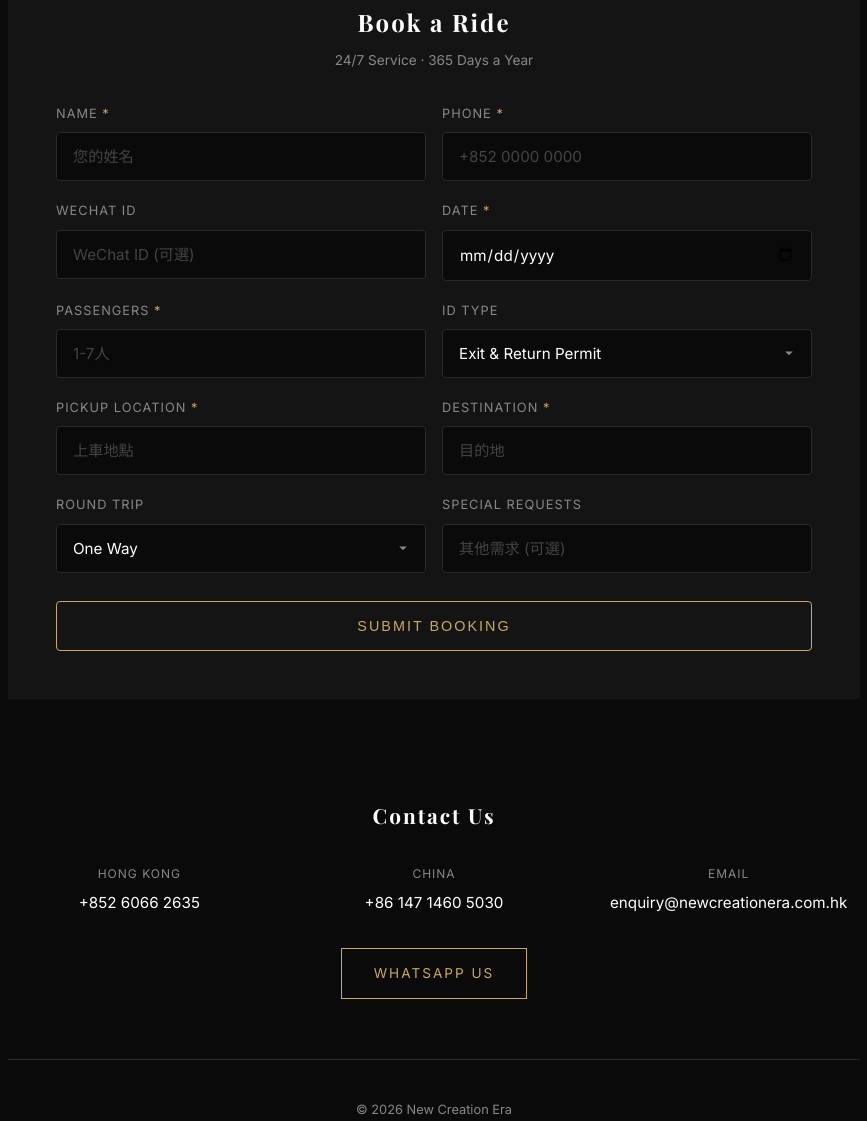
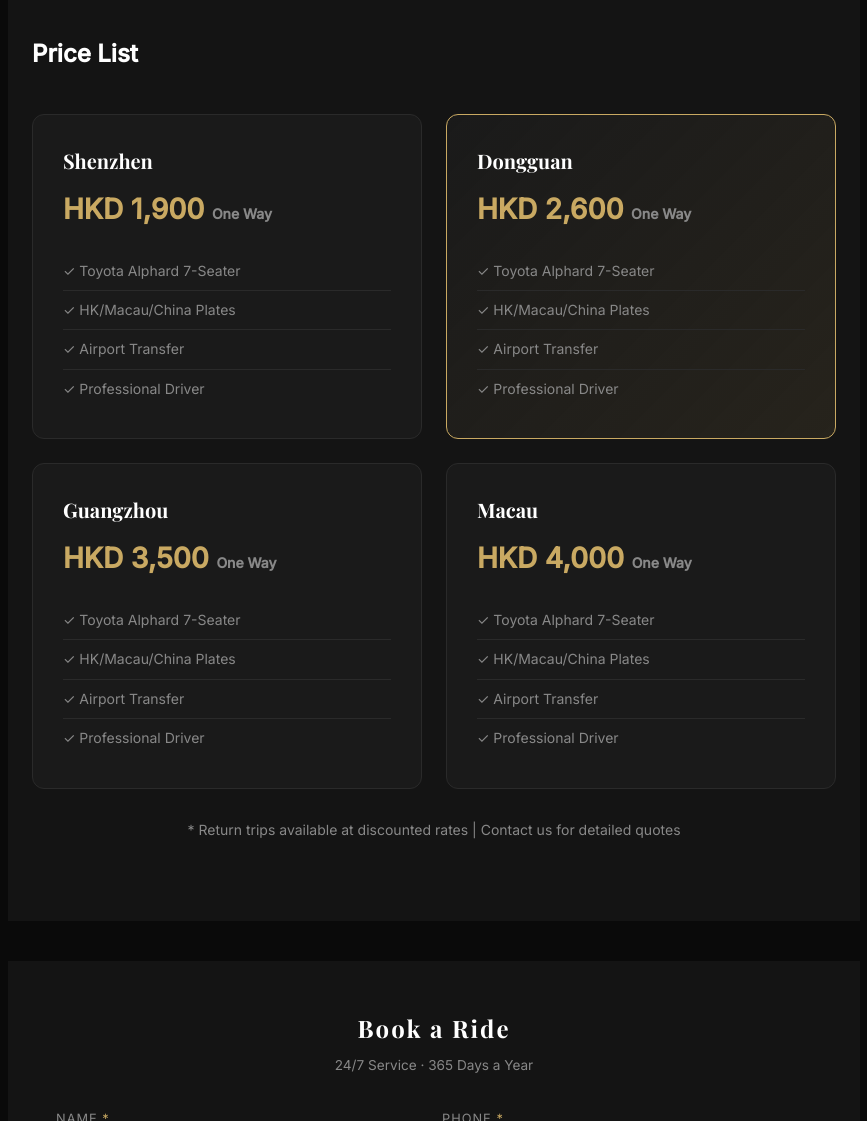
Before and after one commit to isabelliu23/newcreation-car-rental-v2, a plain HTML site: page index-en.html in a window 1280 px wide. Shown: the part 870-1991 px from the top of the page, without its empty margins (206-1073 px from the left). Drawn offline with nearby package versions, Linux system fonts and the light colour scheme.

Commit message:
Add pricing section with actual content

```diff
--- a/index-en.html
+++ b/index-en.html
@@ -576,6 +576,58 @@
             </div>
         </section>
 
+        <section class="pricing">
+            <div class="container">
+                <h2 class="section-title">Price List</h2>
+                <div class="pricing-grid">
+                    <div class="pricing-card">
+                        <h3>Shenzhen</h3>
+                        <div class="price">HKD 1,900 <span>One Way</span></div>
+                        <ul class="pricing-features">
+                            <li>✓ Toyota Alphard 7-Seater</li>
+                            <li>✓ HK/Macau/China Plates</li>
+                            <li>✓ Airport Transfer</li>
+                            <li>✓ Professional Driver</li>
+                        </ul>
+                    </div>
+                    <div class="pricing-card featured">
+                        <h3>Dongguan</h3>
+                        <div class="price">HKD 2,600 <span>One Way</span></div>
+                        <ul class="pricing-features">
+                            <li>✓ Toyota Alphard 7-Seater</li>
+                            <li>✓ HK/Macau/China Plates</li>
+                            <li>✓ Airport Transfer</li>
+                            <li>✓ Professional Driver</li>
+                        </ul>
+                    </div>
+                    <div class="pricing-card">
+                        <h3>Guangzhou</h3>
+                        <div class="price">HKD 3,500 <span>One Way</span></div>
+                        <ul class="pricing-features">
+                            <li>✓ Toyota Alphard 7-Seater</li>
+                            <li>✓ HK/Macau/China Plates</li>
+                            <li>✓ Airport Transfer</li>
+                            <li>✓ Professional Driver</li>
+                        </ul>
+                    </div>
+                    <div class="pricing-card">
+                        <h3>Macau</h3>
+                        <div class="price">HKD 4,000 <span>One Way</span></div>
+                        <ul class="pricing-features">
+                            <li>✓ Toyota Alphard 7-Seater</li>
+                            <li>✓ HK/Macau/China Plates</li>
+                            <li>✓ Airport Transfer</li>
+                            <li>✓ Professional Driver</li>
+                        </ul>
+                    </div>
+                </div>
+                <p style="text-align: center; margin-top: 30px; color: var(--text-secondary); font-size: 14px;">
+                    * Return trips available at discounted rates | Contact us for detailed quotes
+                </p>
+            </div>
+        </section>
+
+
         <section class="booking-section">
 
             <h2>Book a Ride</h2>
```
Also changed, not shown: index.html (+52 -0 lines).
